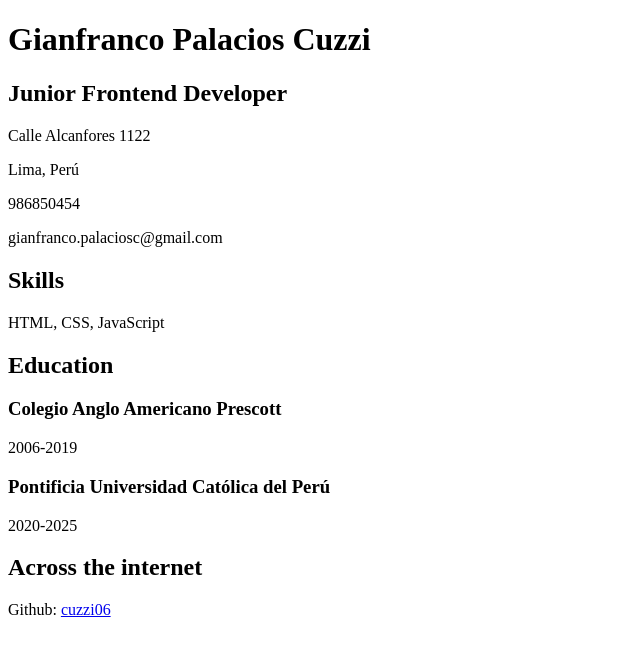
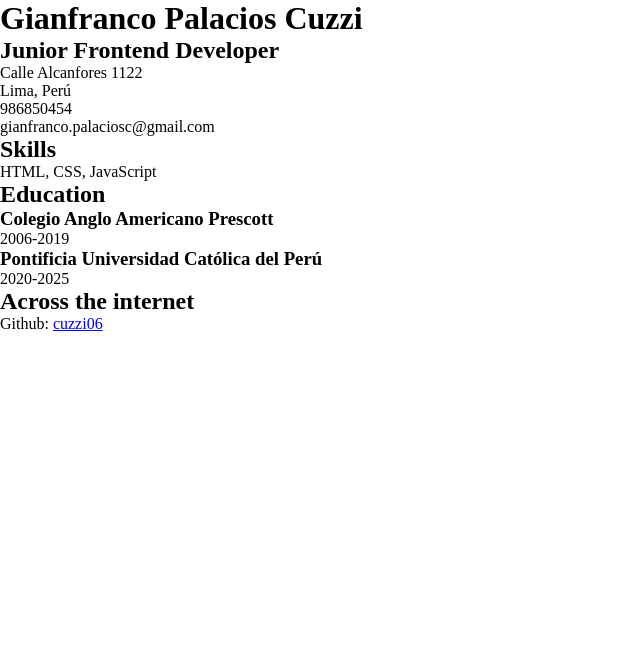
Before and after one commit to cuzzi06/cv-html, a plain HTML site: page index.html in a window 1280 px wide. Shown: the whole page, without its empty margins (0-640 px from the left). Drawn offline with Linux system fonts and the light colour scheme.

Commit message:
Link CSS and Google Fonts to CV project
- Add external stylesheet reference for styles.
- Preconnect to Google Fonts for performance optimization.
- Integrate Montserrat font family for typography.

```diff
--- a/index.html
+++ b/index.html
@@ -18,6 +18,13 @@
     <meta property="og:url" content="https://github.com/cuzzi06" />
     <meta property="og:type" content="website" />
     <link rel="icon" href="favicon.ico" type="image/x-icon" />
+    <link rel="stylesheet" href="styles.css" />
+    <link rel="preconnect" href="https://fonts.googleapis.com" />
+    <link rel="preconnect" href="https://fonts.gstatic.com" crossorigin />
+    <link
+      href="https://fonts.googleapis.com/css2?family=Montserrat:ital,wght@0,100..900;1,100..900&display=swap"
+      rel="stylesheet"
+    />
     <title>Curriculum Vitae</title>
   </head>
   <body>
```
